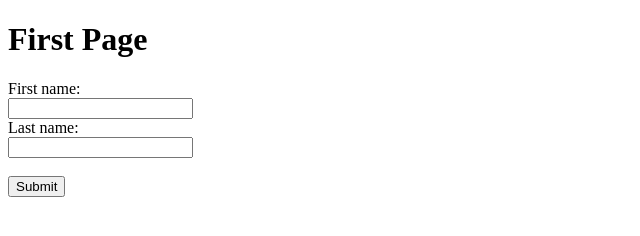
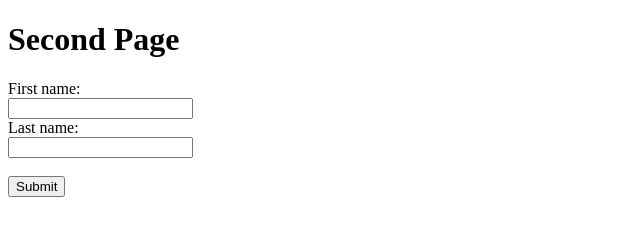
Before and after one commit to Kurokyyy/JezzyTaskFinal, a plain HTML site: page index.html in a window 1280 px wide. Shown: the whole page, without its empty margins (0-640 px from the left). Drawn offline with Linux system fonts and the light colour scheme.

Commit message:
Changing it to second

```diff
--- a/index.html
+++ b/index.html
@@ -2,7 +2,7 @@
 <html>
 <body>
 
-<h1>First Page</h1>
+<h1>Second Page</h1>
 
 <form action="hobbies.html">
     <label for="fname">First name:</label><br>
```
